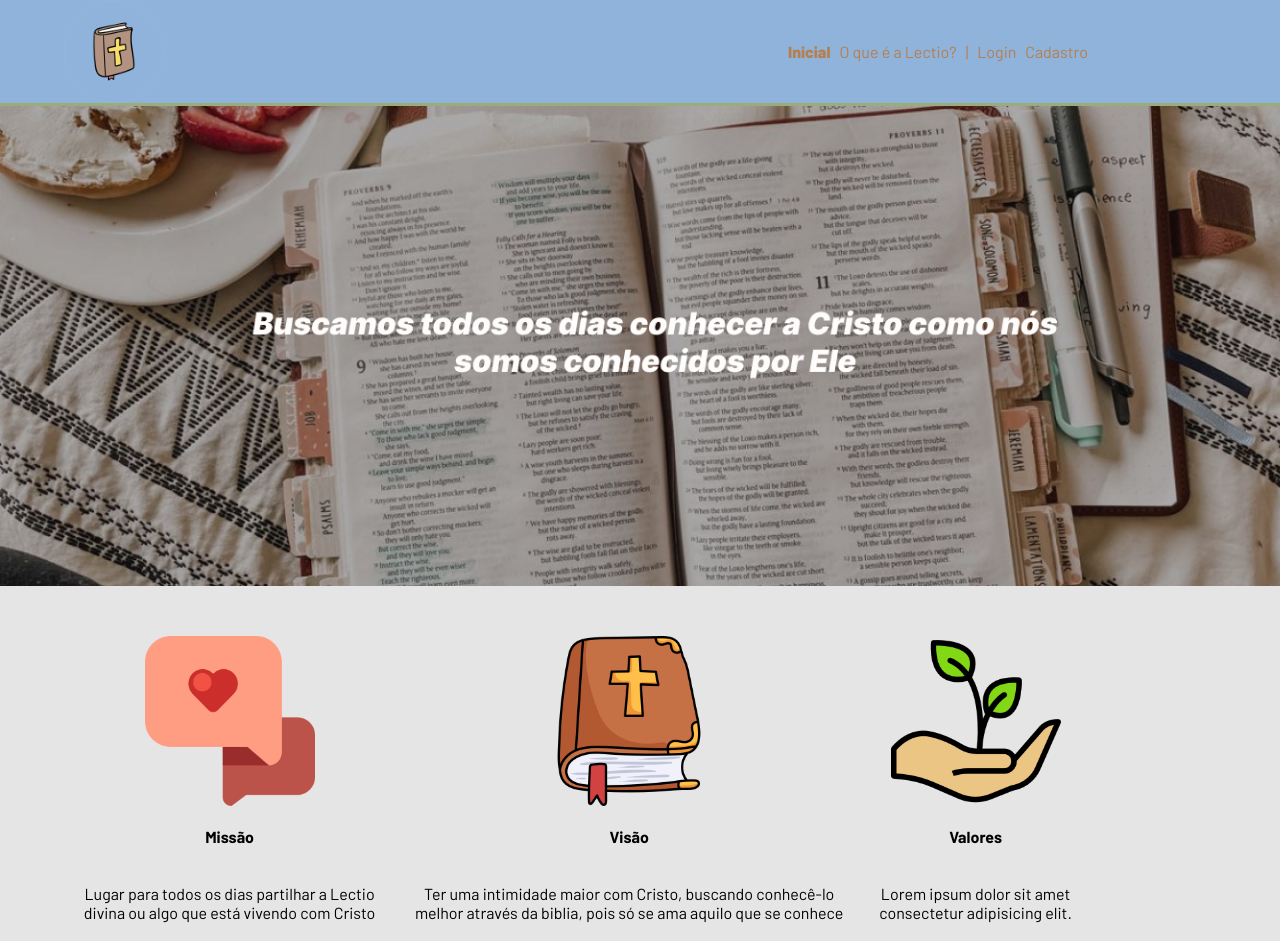
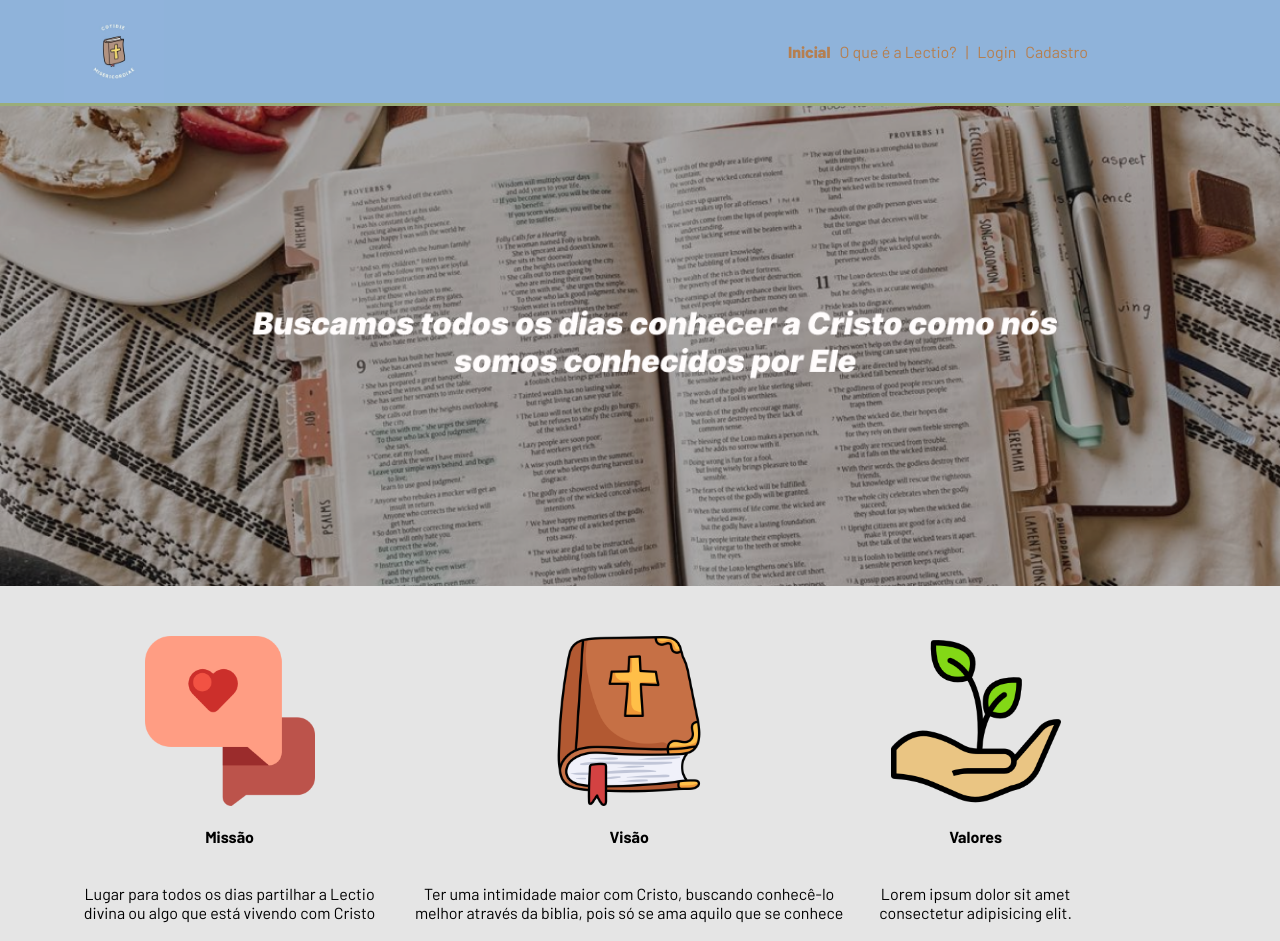
Before and after one commit to veeteixeira/projetoPI, a website: page public/index.html in a window 1280 px wide. Shown: the top 941 px of the page. Drawn offline with Linux system fonts and the light colour scheme.

Commit message:
atualização site

```diff
--- a/public/index.html
+++ b/public/index.html
@@ -21,7 +21,7 @@
 <body>
     <div class="header">
         <div class="container">
-        <a href="index.html"><img src="assets/imgs/logo.png" alt="logo" class="logo"></a>
+        <a href="index.html"><img src="assets/imgs/Lectio.jpg" alt="logo" class="logo"></a>
 
             <ul class="navbar">
                 <li class="agora">Inicial</li>
```
Also changed, not shown: public/cadastro.html (+1 -1 lines), public/dashboard/mural.html (+1 -1 lines), public/login.html (+1 -1 lines), public/simulador.html (+1 -1 lines).
